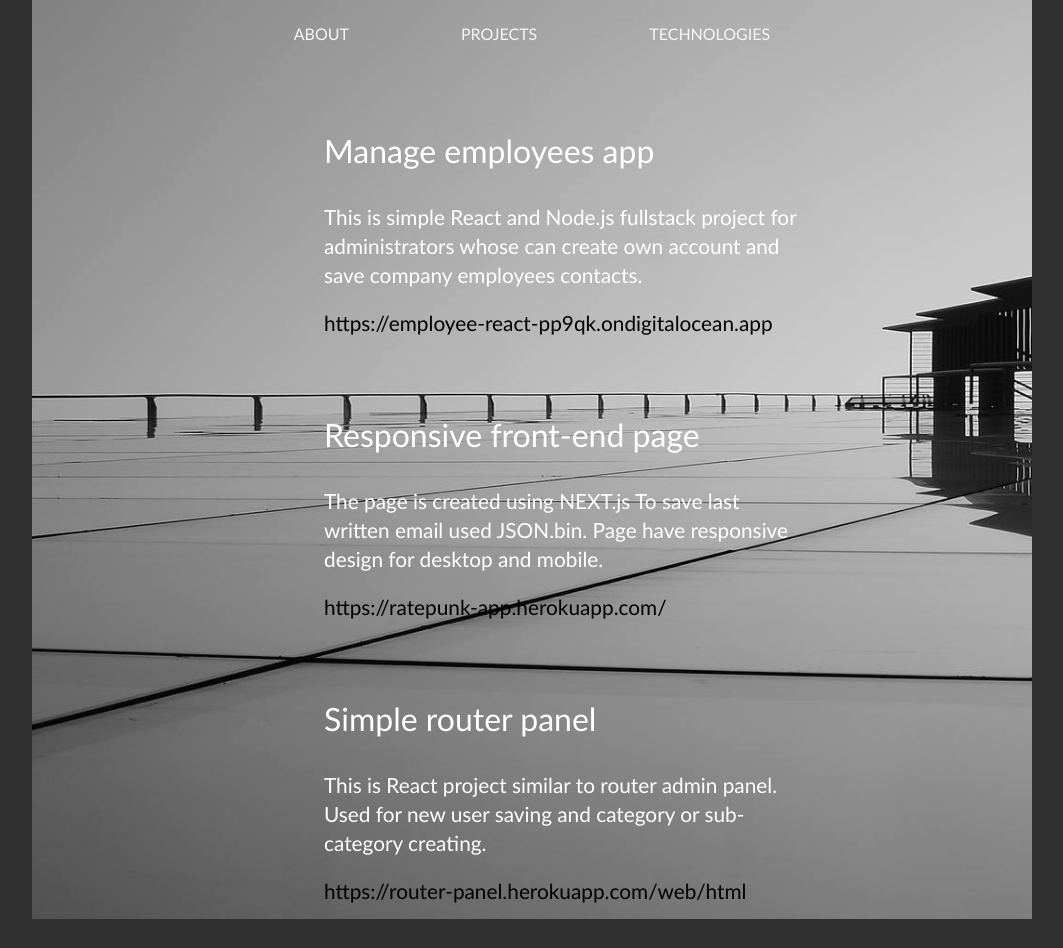
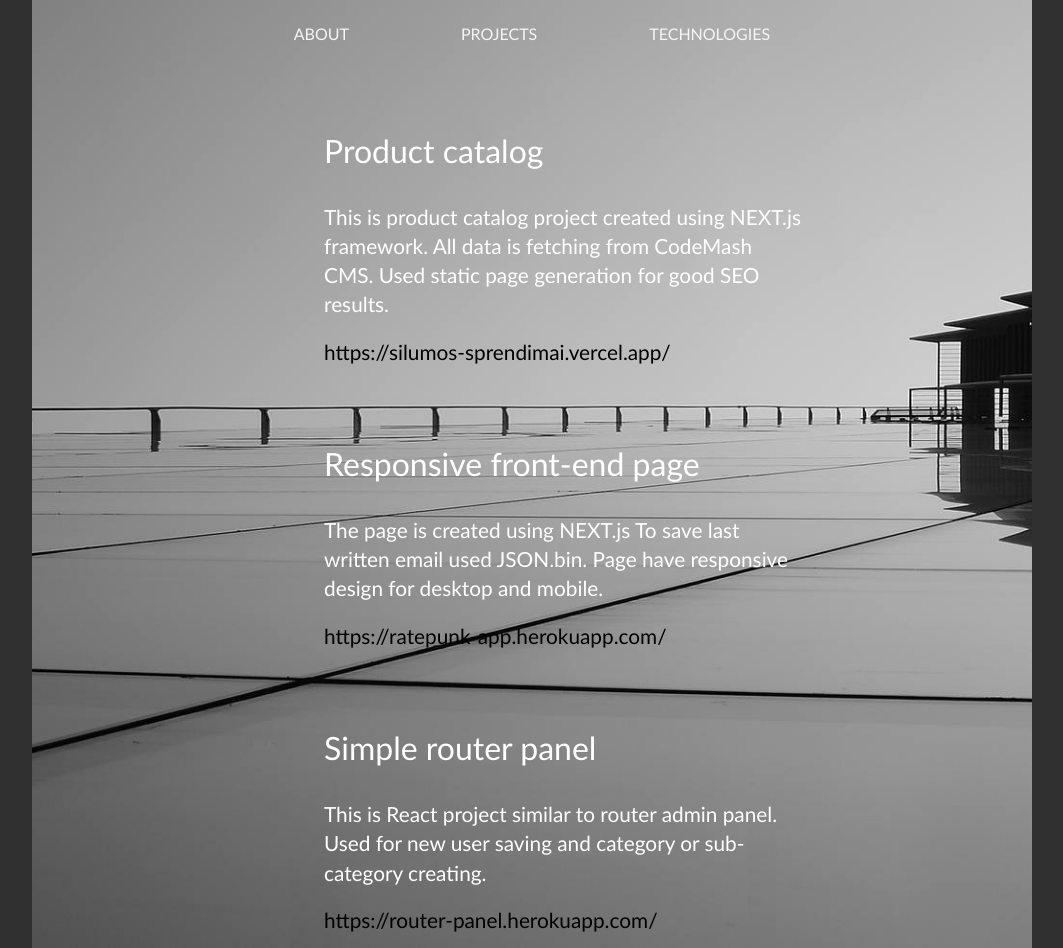
Before and after one commit to TunkisT/my-project, a React (Create React App) app: page /projects in a window 1280 px wide. Shown: the whole page, without its empty margins (108-1171 px from the left). Before the commit the page ends 919 px from the top, so only its background shows below. Built offline with nearby package versions, Linux system fonts and the light colour scheme.

Commit message:
project change

```diff
--- a/src/pages/Projects.jsx
+++ b/src/pages/Projects.jsx
@@ -6,11 +6,11 @@ const Projects = () => {
   return (
     <Header>
       <Container
-        main='Manage employees app'
-        link='https://employee-react-pp9qk.ondigitalocean.app'
+        main='Product catalog'
+        link='https://silumos-sprendimai.vercel.app/'
       >
-        This is simple React and Node.js fullstack project for administrators whose
-        can create own account and save company employees contacts.
+        This is product catalog project created using NEXT.js framework. All data is
+        fetching from CodeMash CMS. Used static page generation for good SEO results.
         <br />
       </Container>
       <Container
@@ -23,7 +23,7 @@ const Projects = () => {
       </Container>
       <Container
         main='Simple router panel'
-        link='https://router-panel.herokuapp.com/web/html'
+        link='https://router-panel.herokuapp.com/'
       >
         This is React project similar to router admin panel. Used for new user saving
         and category or sub-category creating.
```
